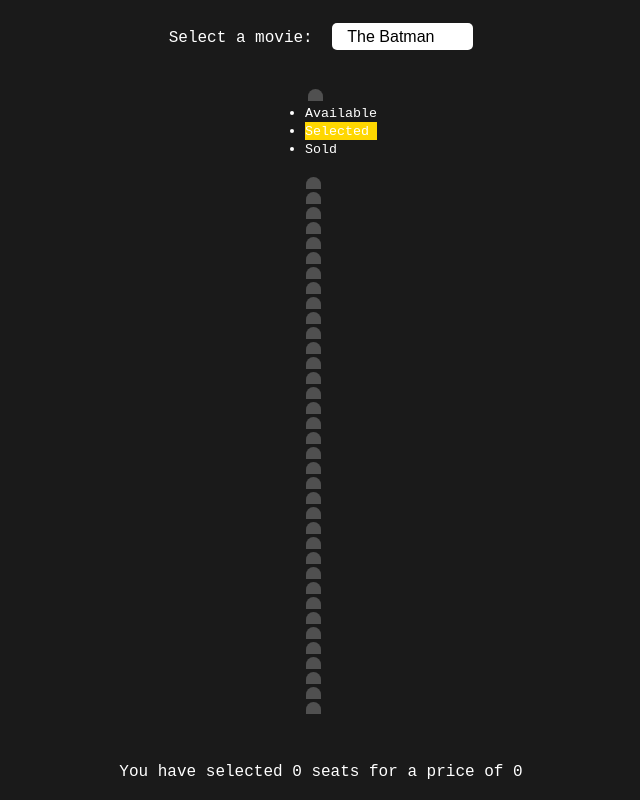
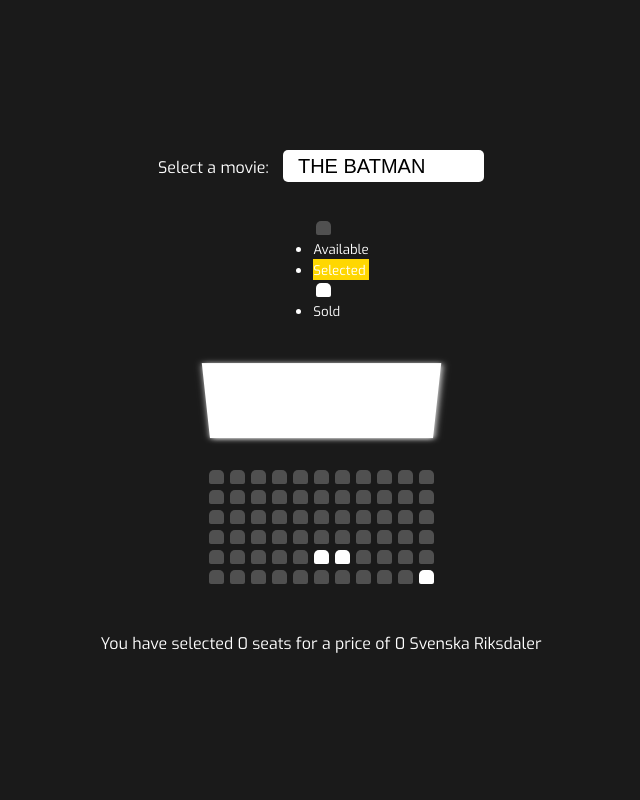
Before and after one commit to viggolindkvist/Slutprojekt, a plain HTML site: page booking.html in a window 1280 px wide. Shown: the whole page, without its empty margins (319-959 px from the left). Drawn offline with Linux system fonts and the light colour scheme; a web font is replaced by a local one.

Commit message:
Lektion 2

```diff
--- a/booking.html
+++ b/booking.html
@@ -1,4 +1,3 @@
-<!--Början av Slutprojekt :-)                   -->
 <!DOCTYPE html>
 <html lang="en">
 <head>
@@ -12,10 +11,10 @@
     <div class="movie-container">
         <label> Select a movie:</label>
         <select id="movie">
-            <option>The Batman</option>
-            <option>The Lighthouse</option>
-            <option>Parasite</option>
-            <option>12 Angry Men</option>
+            <option style="font-family: Chakra;">THE BATMAN</option>
+            <option style="font-family: Hat;">The LIGHTHOUSE</option>
+            <option style="font-family: Merriweather;">PARASITE</option>
+            <option style="font-family: Poppins">12 ANGRY MEN</option>
         </select>
     </div>
 
@@ -38,15 +37,8 @@
         <div class="screen"></div>
         <div class="row">
             <div class="seat"></div>
-            <div class="seatSold"></div>
-            <div class="seatSold"></div>
             <div class="seat"></div>
             <div class="seat"></div>
-            <div class="seat"></div>
-            <div class="seat"></div>
-            <div class="seat"></div>
-        </div>
-        <div class="row">
             <div class="seat"></div>
             <div class="seat"></div>
             <div class="seat"></div>
@@ -65,18 +57,39 @@
             <div class="seat"></div>
             <div class="seat"></div>
             <div class="seat"></div>
+            <div class="seat"></div>
+            <div class="seat"></div>
+            <div class="seat"></div>
         </div>
         <div class="row">
             <div class="seat"></div>
             <div class="seat"></div>
             <div class="seat"></div>
-            <div class="seatSold"></div>
-            <div class="seatSold"></div>
-            <div class="seatSold"></div>
-            <div class="seatSold"></div>
+            <div class="seat"></div>
+            <div class="seat"></div>
+            <div class="seat"></div>
+            <div class="seat"></div>
+            <div class="seat"></div>
+            <div class="seat"></div>
+            <div class="seat"></div>
             <div class="seat"></div>
         </div>
         <div class="row">
+            <div class="seat"></div>
+            <div class="seat"></div>
+            <div class="seat"></div>
+            <div class="seat"></div>
+            <div class="seat"></div>
+            <div class="seat"></div>
+            <div class="seat"></div>
+            <div class="seat"></div>
+            <div class="seat"></div>
+            <div class="seat"></div>
+            <div class="seat"></div>
+        </div>
+        <div class="row">
+            <div class="seat"></div>
+            <div class="seat"></div>
             <div class="seat"></div>
             <div class="seat"></div>
             <div class="seat"></div>
@@ -85,20 +98,24 @@
             <div class="seat"></div>
             <div class="seat"></div>
             <div class="seat"></div>
+            <div class="seat"></div>
         </div>
         <div class="row">
             <div class="seat"></div>
             <div class="seat"></div>
-            <div class="seatSold"></div>
-            <div class="seatSold"></div>
-            <div class="seatSold"></div>
+            <div class="seat"></div>
+            <div class="seat"></div>
+            <div class="seat"></div>
+            <div class="seat"></div>
+            <div class="seat"></div>
+            <div class="seat"></div>
             <div class="seat"></div>
             <div class="seat"></div>
             <div class="seatSold"></div>
         </div>
     </div>
     <p class="text">
-        You have selected <span id="count">0</span> seats for a price of <span id="total">0</span>
+        You have selected <span id="count">0</span> seats for a price of <span id="total">0</span> Svenska Riksdaler
     </p>
 </body>
 </html>
--- a/style.css
+++ b/style.css
@@ -1,3 +1,10 @@
+@import url('https://fonts.googleapis.com/css2?family=Chakra+Petch:wght@700&display=swap');
+@import url('https://fonts.googleapis.com/css2?family=Red+Hat+Mono&display=swap');
+@import url('https://fonts.googleapis.com/css2?family=Merriweather&display=swap');
+@import url('https://fonts.googleapis.com/css2?family=Poppins:wght@900&display=swap');
+@import url('https://fonts.googleapis.com/css2?family=Exo&display=swap');
+
+
 * {
     box-sizing: border-box;
 }
@@ -10,7 +17,7 @@ body {
     align-items: center;
     justify-content: center;
     height: 100vh;
-    font-family: 'Courier New', Courier, monospace;
+    font-family: "Exo";
     margin: 0;
 }
 
@@ -22,7 +29,7 @@ body {
     background-color: white;
     border: 0;
     border-radius: 5px;
-    font-size: 16px;
+    font-size: 20px;
     margin-left: 10px;
     padding: 5px 15px 5px 15px;
     -moz-appearance: none;
@@ -36,11 +43,14 @@ body {
 
 .seat {
     background-color: rgb(80, 80, 80);
-    height: 12px;
+    height: 14px;
     width: 15px;
     margin: 3px;
-    border-top-left-radius: 10px;
-    border-top-right-radius: 10px;
+    border-top-left-radius: 5px;
+    border-top-right-radius: 5px;
+    border-bottom-left-radius: 2px;
+    border-bottom-right-radius: 2px;
+
 }
 
 .seatSelected {
@@ -49,8 +59,39 @@ body {
 
 .seatSold {
     background-color: white;
+    height: 14px;
+    width: 15px;
+    margin: 3px;
+    border-top-left-radius: 5px;
+    border-top-right-radius: 5px;
+    border-bottom-left-radius: 2px;
+    border-bottom-right-radius: 2px;
 }
 
+.seat:hover {
+    box-shadow: 0px 0px 7px gold;
+    background-color: gold;
+}
+
+/*
 .seat:nth-of-type(2) {
     margin-right: 18px;
 }
+*/
+
+.row {
+    display: flex;
+}
+
+.screen {
+    background-color: white;
+    height: 100px;
+    width: 100%;
+    margin: 15px 0;
+    transform: rotateX(-45deg);
+    box-shadow: 1px 1px 7px white;
+}
+
+.text {
+    font-family: "Exo";
+}
```
